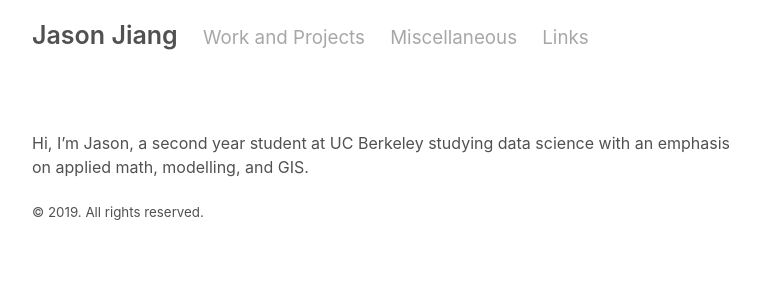
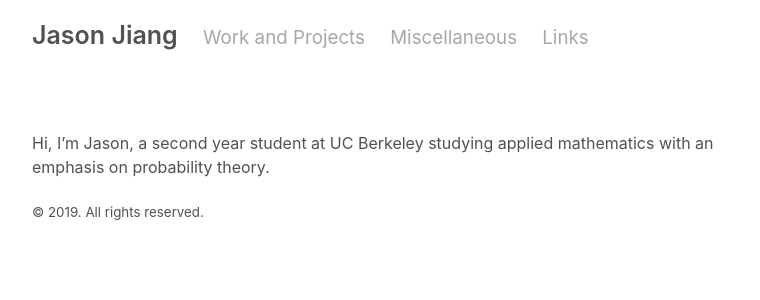
Before and after one commit to jasonsjiang/jasonsjiang.github.io, a Jekyll site: the page built from index.html, in a window 1280 px wide. Shown: the top 300 px of the page, without its empty margins (258-1018 px from the left). Built offline with Jekyll 4.4.1, drawn with Linux system fonts in a browser that asks for light colours; the list of posts is cut into pages by our own code.

Commit message:
declared math

```diff
--- a/index.html
+++ b/index.html
@@ -3,5 +3,5 @@ layout: default
 title: Home
 ---
 
-<p>Hi, I’m Jason, a second year student at UC Berkeley studying data science
-with an emphasis on applied math, modelling, and GIS.</p>
+<p>Hi, I’m Jason, a second year student at UC Berkeley studying applied mathematics
+with an emphasis on probability theory.</p>
```
